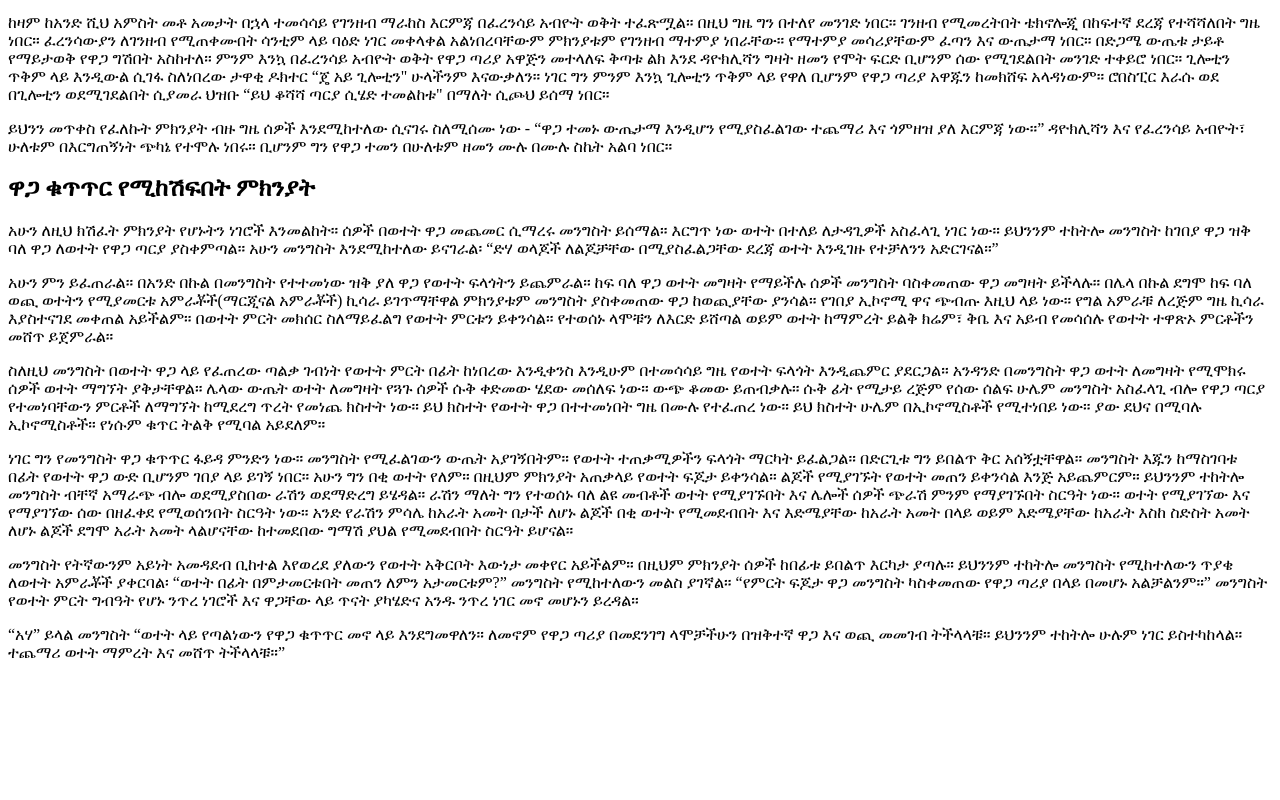
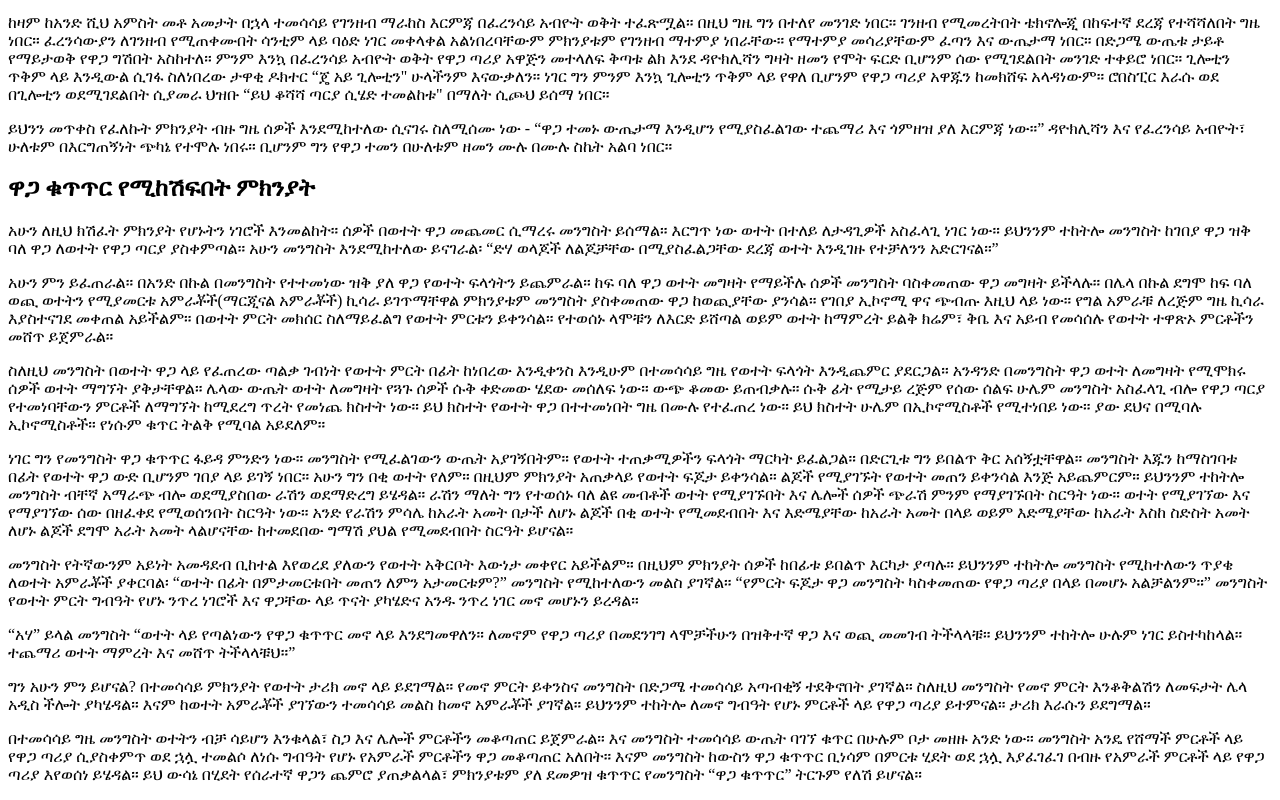
Before and after one commit to mickykebe/book-economic-policy-thoughts-for-today-and-tomorrow, a Next.js app: page /interventionism in a window 1280 px wide. Shown: the part 1164-1964 px from the top of the page. Before the commit the page ends 1842 px from the top, so only its background shows below. Built offline with nearby package versions, Linux system fonts and the light colour scheme.

Commit message:
interventionism wip

```diff
--- a/pages/interventionism.mdx
+++ b/pages/interventionism.mdx
@@ -50,4 +50,8 @@
 
 መንግስት የትኛውንም አይነት አመዳደብ ቢከተል እየወረደ ያለውን የወተት አቅርቦት እውነታ መቀየር አይችልም። በዚህም ምክንያት ሰዎች ከበፊቱ ይበልጥ እርካታ ያጣሉ። ይህንንም ተከትሎ መንግስት የሚከተለውን ጥያቄ ለወተት አምራቾች ያቀርባል፡ “ወተት በፊት በምታመርቱበት መጠን ለምን አታመርቱም?” መንግስት የሚከተለውን መልስ ያገኛል። “የምርት ፍጆታ ዋጋ መንግስት ካስቀመጠው የዋጋ ጣሪያ በላይ በመሆኑ አልቻልንም።” መንግስት የወተት ምርት ግብዓት የሆኑ ንጥረ ነገሮች እና ዋጋቸው ላይ ጥናት ያካሄድና አንዱ ንጥረ ነገር መኖ መሆኑን ይረዳል።
 
-“አሃ” ይላል መንግስት “ወተት ላይ የጣልነውን የዋጋ ቁጥጥር መኖ ላይ እንደግመዋለን። ለመኖም የዋጋ ጣሪያ በመደንገግ ላሞቻችሁን በዝቅተኛ ዋጋ እና ወጪ መመገብ ትችላላቹ። ይህንንም ተከትሎ ሁሉም ነገር ይስተካከላል። ተጨማሪ ወተት ማምረት እና መሸጥ ትችላላቹ።”
+“አሃ” ይላል መንግስት “ወተት ላይ የጣልነውን የዋጋ ቁጥጥር መኖ ላይ እንደግመዋለን። ለመኖም የዋጋ ጣሪያ በመደንገግ ላሞቻችሁን በዝቅተኛ ዋጋ እና ወጪ መመገብ ትችላላቹ። ይህንንም ተከትሎ ሁሉም ነገር ይስተካከላል። ተጨማሪ ወተት ማምረት እና መሸጥ ትችላላቹህ።”
+
+ግን አሁን ምን ይሆናል? በተመሳሳይ ምክንያት የወተት ታሪክ መኖ ላይ ይደገማል። የመኖ ምርት ይቀንስና መንግስት በድጋሜ ተመሳሳይ አጣብቂኝ ተደቅኖበት ያገኛል። ስለዚህ መንግስት የመኖ ምርት እንቆቅልሽን ለመፍታት ሌላ አዲስ ችሎት ያካሄዳል። እናም ከወተት አምራቾች ያገኘውን ተመሳሳይ መልስ ከመኖ አምራቾች ያገኛል። ይህንንም ተከትሎ ለመኖ ግብዓት የሆኑ ምርቶች ላይ የዋጋ ጣሪያ ይተምናል። ታሪክ እራሱን ይደግማል።
+
+በተመሳሳይ ግዜ መንግስት ወተትን ብቻ ሳይሆን እንቁላል፣ ስጋ እና ሌሎች ምርቶችን መቆጣጠር ይጀምራል። እና መንግስት ተመሳሳይ ውጤት ባገኘ ቁጥር በሁሉም ቦታ መዘዙ አንድ ነው። መንግስት አንዴ የሸማች ምርቶች ላይ የዋጋ ጣሪያ ሲያስቀምጥ ወደ ኋሏ ተመልሶ ለነሱ ግብዓት የሆኑ የአምራች ምርቶችን ዋጋ መቆጣጠር አለበት። እናም መንግስት ከውስን ዋጋ ቁጥጥር ቢነሳም በምርቱ ሂደት ወደ ኋሏ እያፈገፈገ በብዙ የአምራች ምርቶች ላይ የዋጋ ጣሪያ እየወሰነ ይሄዳል። ይህ ውሳኔ በሂደት የሰራተኛ ዋጋን ጨምሮ ያጠቃልላል፣ ምክንያቱም ያለ ደመዎዝ ቁጥጥር የመንግስት “ዋጋ ቁጥጥር” ትርጉም የለሽ ይሆናል።
```
